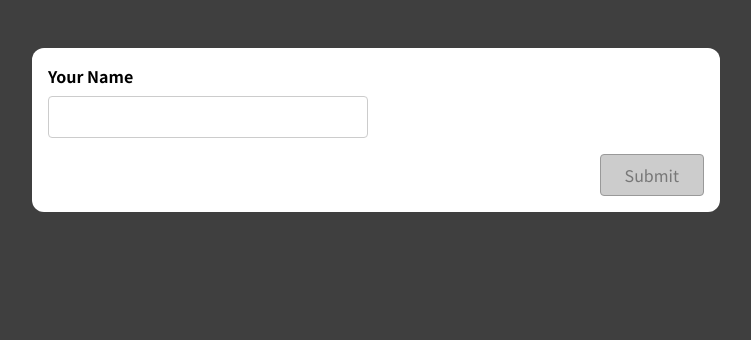
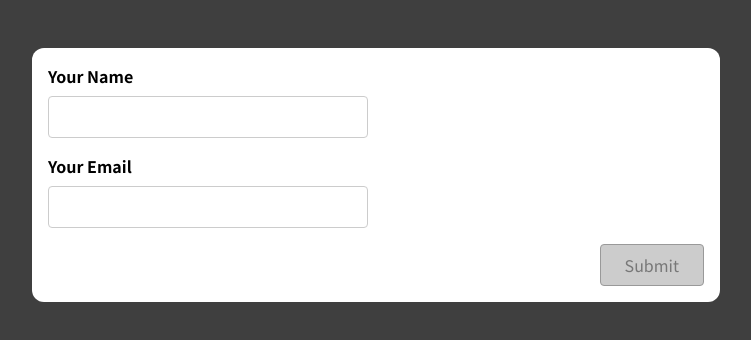
Before and after one commit to ks982579/academind_complete_react_course, a React (Create React App) app in the folder section_16/01-starting-project/: page / in a window 1280 px wide. Shown: the top 340 px of the page, without its empty margins (264-1015 px from the left). Built offline with nearby package versions, Linux system fonts and the light colour scheme.

Commit message:
Adding email input and light validation

```diff
--- a/section_16/01-starting-project/src/components/SimpleInput.js
+++ b/section_16/01-starting-project/src/components/SimpleInput.js
@@ -1,15 +1,24 @@
 import React, { useState } from 'react';
 
 const SimpleInput = (props) => {
+  // Name Input
   const [enteredName, setEnteredName] = useState('');
   const [enteredNameTouched, setEnteredNameTouched] = useState(false);
 
   const enteredNameIsValid = enteredName.trim() !== '';
   const nameInputIsInvalid = !enteredNameIsValid && enteredNameTouched;
 
+  // Email Input
+  const [enteredEmail, setEnteredEmail] = useState('');
+  const [enteredEmailTouched, setEnteredEmailTouched] = useState(false);
+
+  const trimmedEmail = enteredEmail.trim()
+  const enteredEmailIsValid = trimmedEmail.includes('@', 1) && trimmedEmail.includes('.', 2);
+  const emailInputIsInvalid = !enteredEmailIsValid && enteredEmailTouched;
+
   let formIsValid = false;
 
-  if (enteredNameIsValid){
+  if (enteredNameIsValid && enteredEmailIsValid) {
     formIsValid = true;
   }
 
@@ -21,27 +30,45 @@ const SimpleInput = (props) => {
     setEnteredNameTouched(true);
   }
 
+  const emailInputChangeHandler = event => {
+    setEnteredEmail(event.target.value);
+  }
+
+  const emailInputBlurHandler = event => {
+    setEnteredEmailTouched(true);
+  }
+
   const formSubmissionHandler = event => {
     event.preventDefault();
 
     setEnteredNameTouched(true);
+    setEnteredEmailTouched(true);
 
-    if (!enteredNameIsValid) {
+    if (!enteredNameIsValid || !enteredEmailIsValid) {
       return;
     }
     console.log(enteredName);
+    console.log(enteredEmail);
     setEnteredName('');
+    setEnteredEmail('');
     setEnteredNameTouched(false);
+    setEnteredEmailTouched(false);
   }
 
   const nameInputClasses = nameInputIsInvalid ? 'form-control invalid' : 'form-control';
+  const emailInputClasses = emailInputIsInvalid ? 'form-control invalid' : 'form-control';
 
   return (
     <form onSubmit={formSubmissionHandler}>
       <div className={nameInputClasses}>
         <label htmlFor='name'>Your Name</label>
-        <input type='text' id='name' onChange={nameInputChangeHandler} onBlur={nameInputBlurHandler}/>
+        <input type='text' id='name' onChange={nameInputChangeHandler} onBlur={nameInputBlurHandler} value={enteredName} />
         {nameInputIsInvalid && <p className='error-text'>Name must not be empty.</p>}
+      </div>
+      <div className={emailInputClasses}>
+        <label htmlFor='email'>Your Email</label>
+        <input type='email' id='email' onChange={emailInputChangeHandler} onBlur={emailInputBlurHandler} value={enteredEmail} />
+        {emailInputIsInvalid && <p className='error-text'>Email must contain "@" and "."</p>}
       </div>
       <div className="form-actions">
         <button disabled={!formIsValid}>Submit</button>
```
